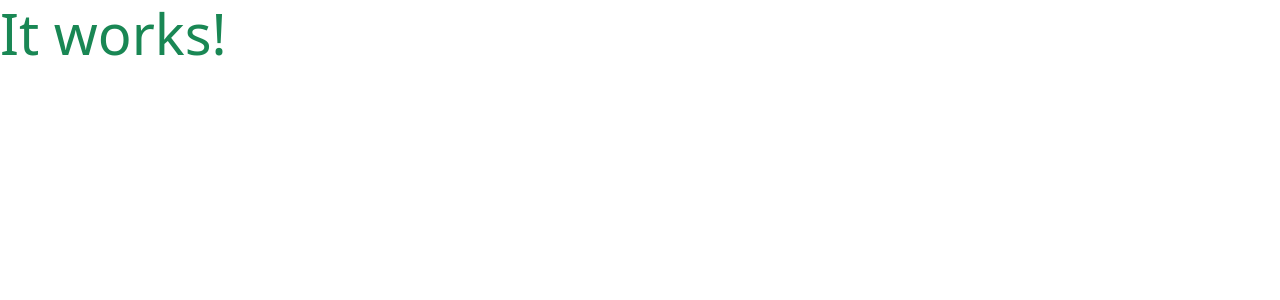
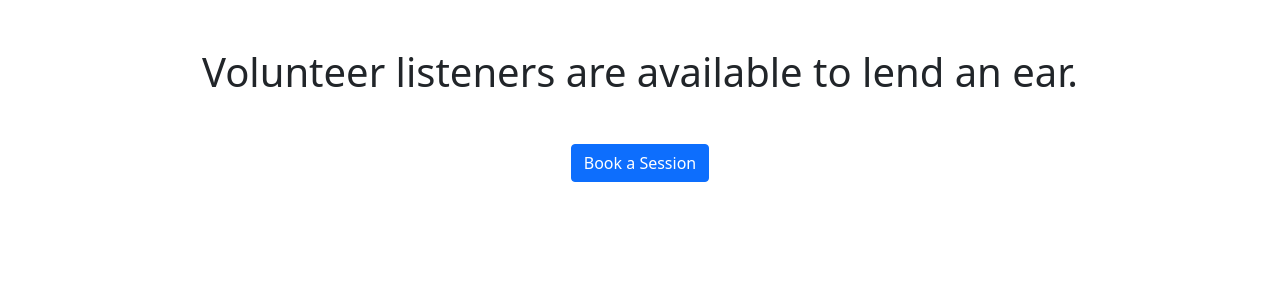
Before and after one commit to llewelyn-williams/the-listening-service, a Django app: page / in a window 1280 px wide. Shown: the top 300 px of the page. Run offline with Django 3.2, Linux system fonts and the light colour scheme.

Commit message:
feat: Add homepage content

```diff
--- a/home/templates/home/index.html
+++ b/home/templates/home/index.html
@@ -1,6 +1,25 @@
 {% extends "base.html" %}
 {% load static %}
 
+{% block page_header %}
+    <div class="container header-container">
+        <div class="row">
+            <div class="col"></div>
+        </div>
+    </div>
+{% endblock %}
+
 {% block content %}
-    <h1 class="display-4 text-success">It works!</h1>
+    <div class="container h-100">
+        <div class="row h-100 text-center">
+            <div class="col-12 mx-auto">
+                <h1 class="m-5">
+                    Volunteer listeners are available to lend an ear.
+                </h1>
+                <h4 class="m-5">
+                    <a href="" class="btn btn-primary">Book a Session</a>
+                </h4>
+            </div>
+        </div>
+    </div>
 {% endblock %}
```
